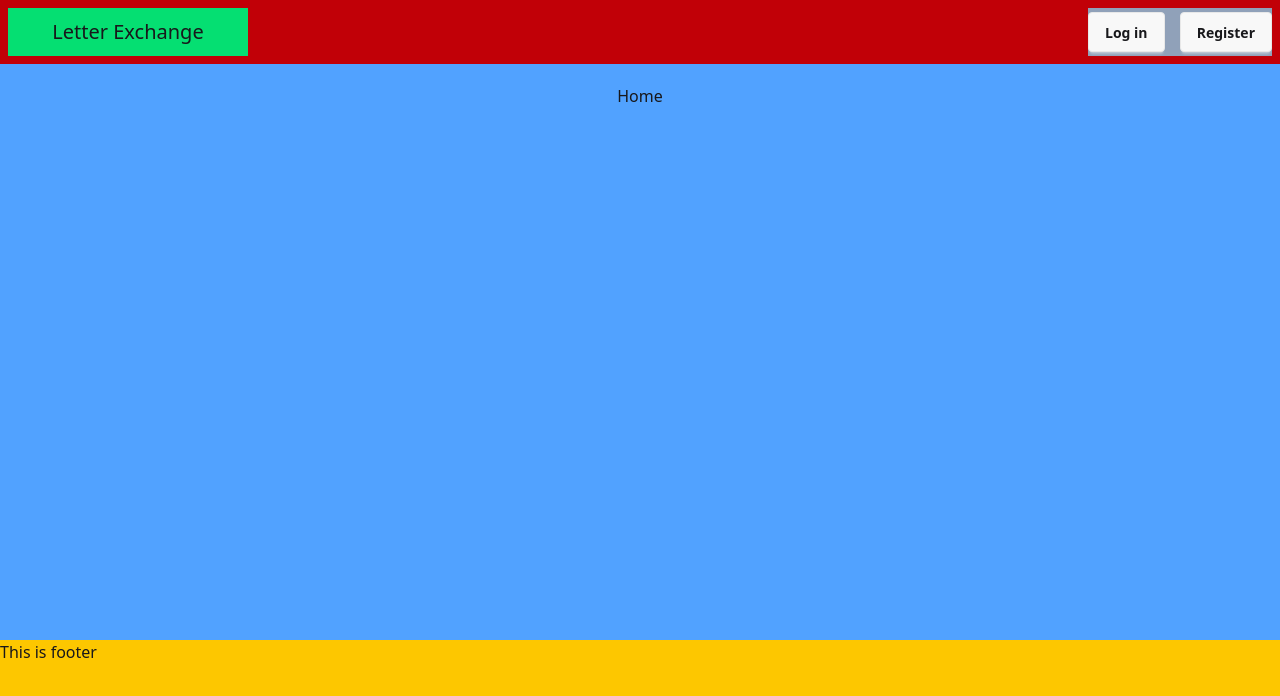
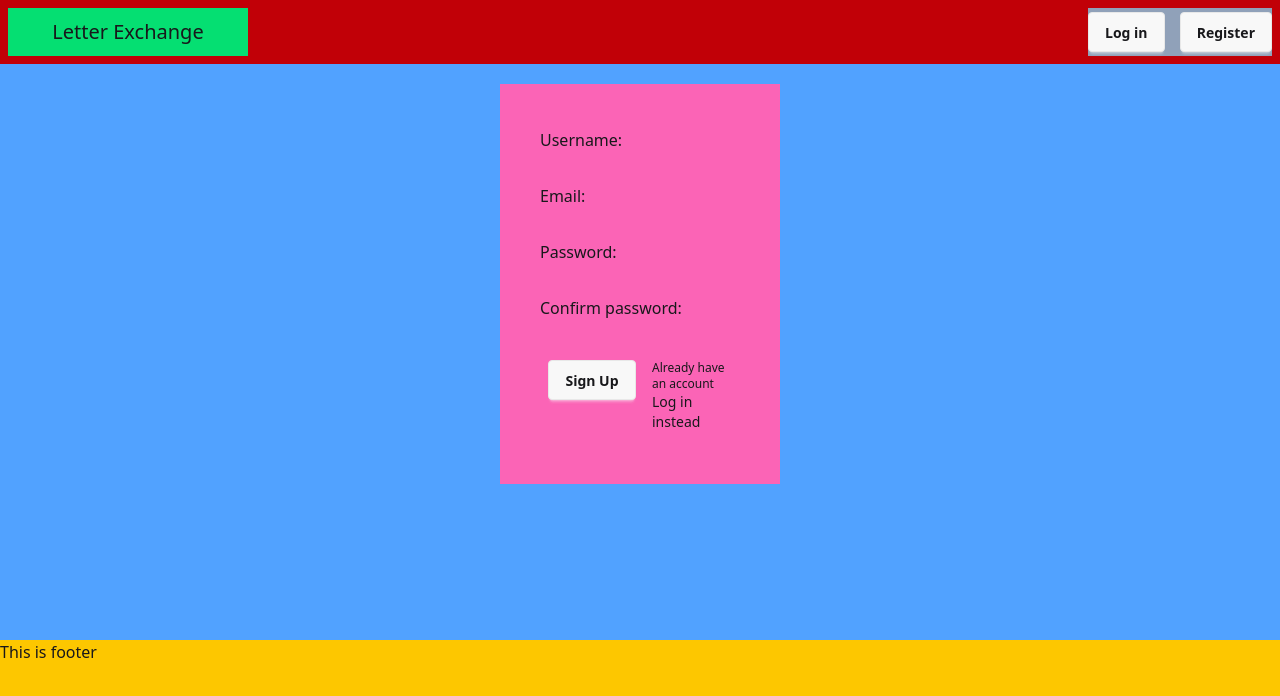
Before and after one commit to mr-top/letter-exchange, a React app in the folder front_end/: page /register in a window 1280 px wide. Before the commit this address led to /home. Shown: the top 696 px of the page. Built offline with nearby package versions, Linux system fonts and the light colour scheme; the HTML template or start-up script is replaced by a standard one.

Commit message:
axios fetch fetches to api url only and axiosFetch calls only need endpoints. Created register that fetches json for users geolocation

```diff
--- a/front_end/src/App.jsx
+++ b/front_end/src/App.jsx
@@ -6,6 +6,7 @@ import { UserContext } from './components/utils/UserContext';
 import Footer from "./components/footer/Footer"
 import Navbar from "./components/navbar/Navbar"
 import Login from "./components/Login"
+import Register from "./components/Register";
 
 function App() {
   const { loggedDetails } = useContext(UserContext);
@@ -20,6 +21,7 @@ function App() {
         <div className="flex-1 flex justify-center p-5 items-centermin-h-[80vh] bg-blue-400">
           <Routes>
             <Route path="/login" element={<Login />} />
+            <Route path="/register" element={<Register />} />
             <Route path="/home" element={<p>Home</p>} />
             <Route path="*" element={<Navigate to='/home' />} />
           </Routes>
--- /dev/null
+++ b/front_end/src/components/Register.jsx
@@ -0,0 +1,54 @@
+import { useState } from "react";
+
+import axios from "axios";
+import axiosFetch from "../utils/axiosFetch";
+
+function Register() {
+  const [username, setUsername] = useState('');
+  const [email, setEmail] = useState('');
+  const [password, setPassword] = useState('');
+  const [confirmPassword, setConfirmPassword] = useState('');
+  const [loading, setLoading] = useState('');
+
+  async function register (e) {
+    e.preventDefault();
+    setLoading(true);
+    const geoResult = await axios.get('http://ip-api.com/json', {withCredentials: false});
+    let geo = {countryCode: 'XX'};
+    if (geoResult.status === 200) {
+      geo = geoResult.data;
+    }
+    const result = await axiosFetch(axios.post, '/register', {username, email, password, geo});
+    setLoading(false);
+  }
+
+  return (
+    <form className="flex flex-col justify-center py-2 px-10 w-70 h-100 bg-pink-400" onSubmit={register}>
+      <div className="flex-initial">
+        <label>Username:</label>
+        <input type="text" value={username} onChange={e => setUsername(e.currentTarget.value)} className="w-full h-8 px-2" />
+      </div>
+      <div className="flex-initial">
+        <label>Email:</label>
+        <input type="text" value={email} onChange={e => setEmail(e.currentTarget.value)} className="w-full h-8 px-2" />
+      </div>
+      <div className="flex-initial">
+        <label>Password:</label>
+        <input type="text" value={password} onChange={e => setPassword(e.currentTarget.value)} className="w-full h-8 px-2" />
+      </div>
+      <div className="flex-initial">
+        <label>Confirm password:</label>
+        <input type="text" value={confirmPassword} onChange={e => setConfirmPassword(e.currentTarget.value)} className="w-full h-8 px-2" />
+      </div>
+      <div className="flex justify-between p-2">
+        <button className="flex-initial btn w-22" type="submit" disabled={loading}>Sign Up</button>
+        <div className="flex-initial w-20">
+          <p className="text-xs">Already have an account</p>
+          <p className="text-sm">Log in instead</p>
+        </div>
+      </div>
+    </form>
+  )
+}
+
+export default Register;
--- a/front_end/src/components/utils/UserContext.jsx
+++ b/front_end/src/components/utils/UserContext.jsx
@@ -9,7 +9,7 @@ function UserProvider (props) {
   const [loggedDetails, setLoggedDetails] = useState( JSON.parse(localStorage.getItem('loggedDetails')) || {logged: false});
 
   async function attemptLogin (username, password) {
-    const result = await axiosFetch(axios.post, 'http://localhost:5555/login', {username, password});
+    const result = await axiosFetch(axios.post, '/login', {username, password});
 
     console.log(result);
     if (result.success) {
@@ -24,7 +24,7 @@ function UserProvider (props) {
   async function attemptLogout () {
     if (loggedDetails.logged) {
       const {id} = loggedDetails;
-      const result = await axiosFetch(axios.post, 'http://localhost:5555/signout', {id});
+      const result = await axiosFetch(axios.post, '/signout', {id});
       if (result.success) {
         setLoggedDetails({logged: false});
         return {success: true, msg: 'Logged out successfully'}
--- a/front_end/src/utils/axiosFetch.jsx
+++ b/front_end/src/utils/axiosFetch.jsx
@@ -1,6 +1,6 @@
 async function axiosFetch (func, url, data) {
   try {
-    const result = await func(url, data);
+    const result = await func('http://localhost:5555' + url, data);
     return result.data;
   } catch (error) {
     return {success: false, msg: 'Fatal communication error', error}
```
Also changed, not shown: 1 other file (tests, documents, lock files or other folders).
